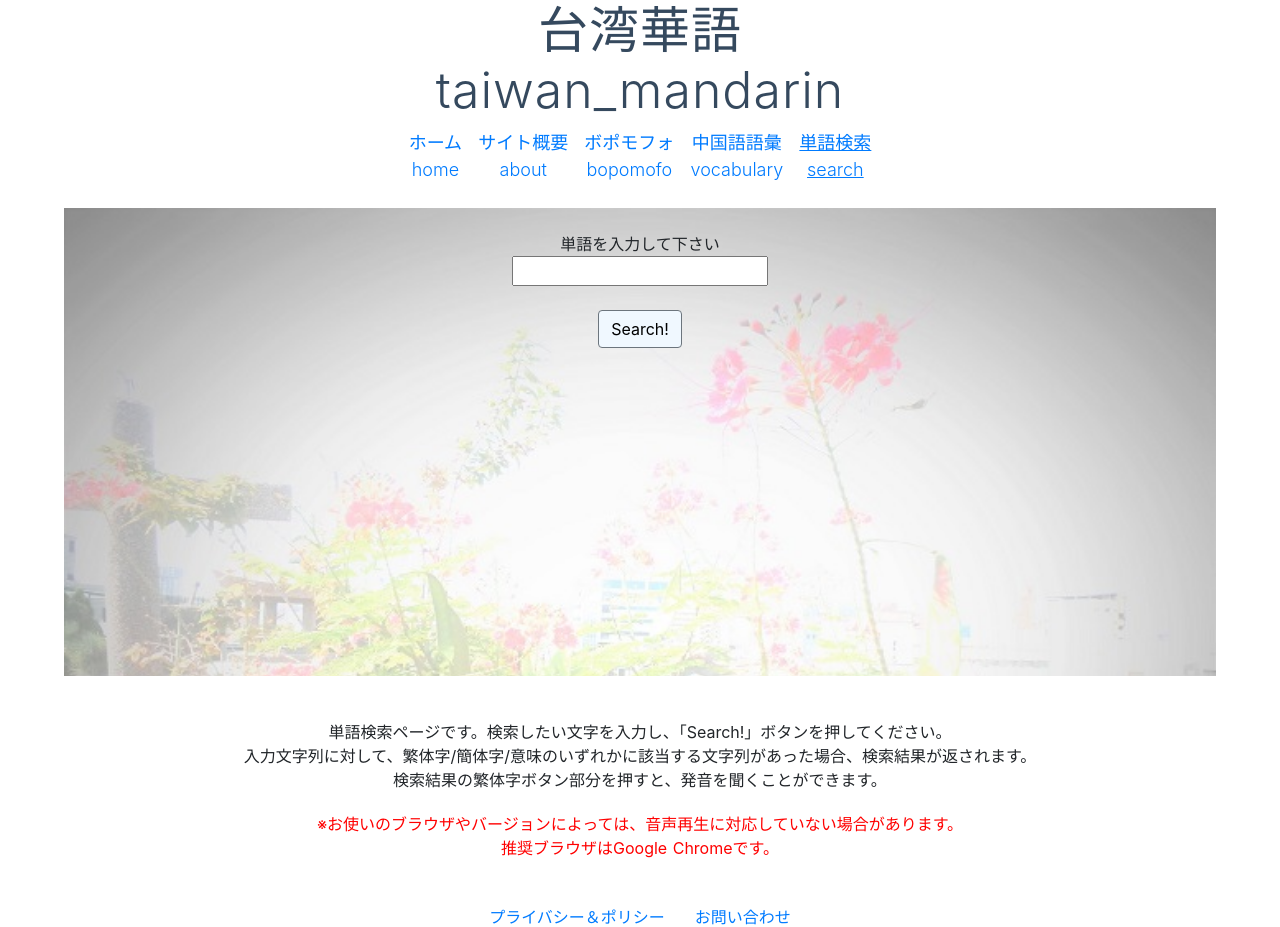
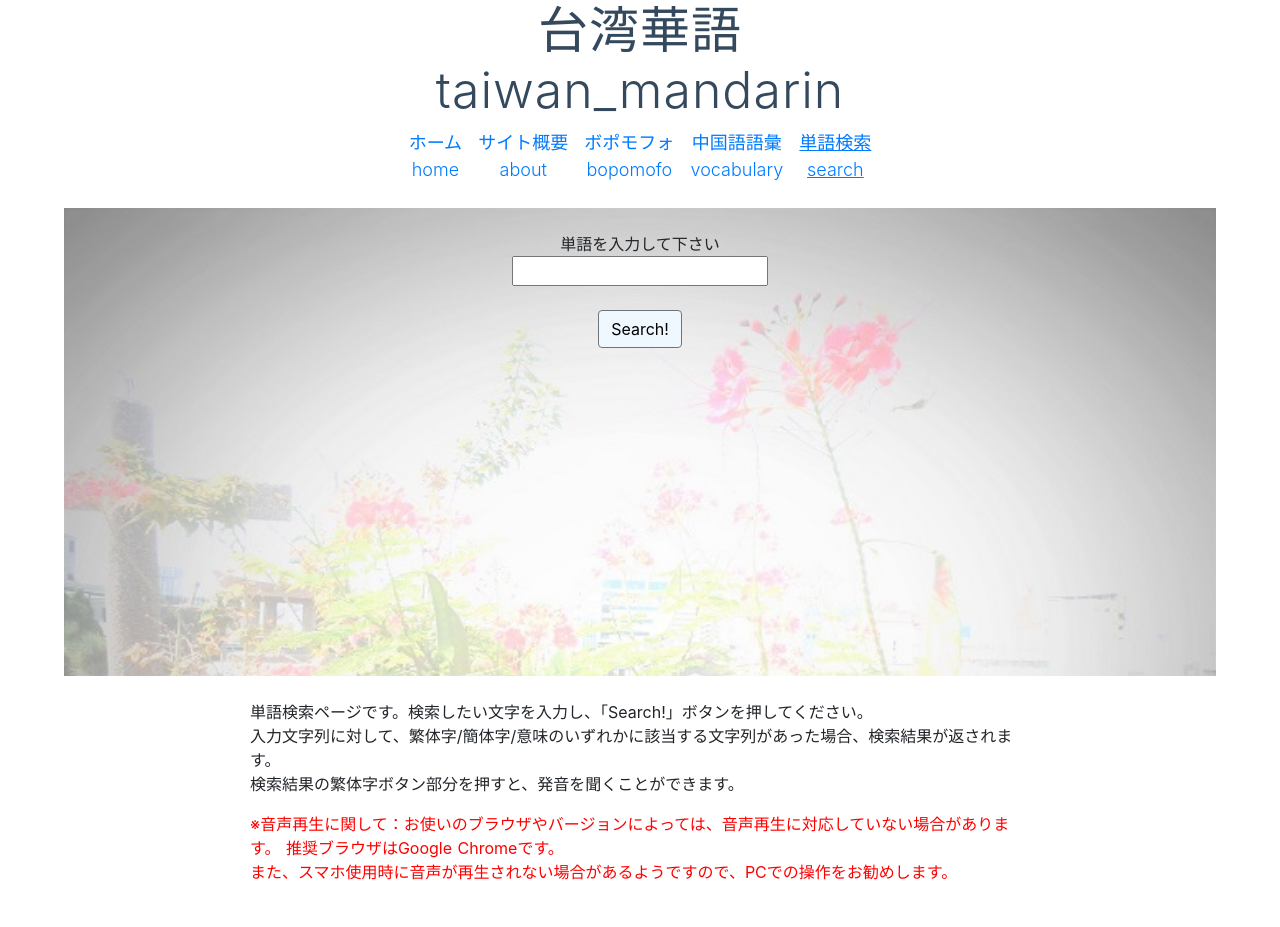
Before and after one commit to MeiIkeda/taiwan-mandarin-learning-web, a Nuxt app: page /search in a window 1280 px wide. Shown: the top 927 px of the page. Built offline with nearby package versions, Linux system fonts and the light colour scheme.

Commit message:
注意書き追加

```diff
--- a/pages/bopomofo/index.vue
+++ b/pages/bopomofo/index.vue
@@ -410,8 +410,8 @@
           各ボポモフォのボタンを押すと、発音を聞くことができます。<br>
         </p>
         <p style="color: red">
-          ※音声再生に関して:お使いのブラウザやバージョンによっては、音声再生に対応していない場合があります。<br>
-          推奨ブラウザはGoogle Chromeです。<br>
+          ※音声再生に関して:お使いのOSやブラウザ/バージョンによっては、音声再生に対応していない場合があります。<br>
+          推奨ブラウザはGoogle Chromeです。また、スマホ使用時に音声が再生されない場合があるようですので、PCでの操作をお勧めします。<br>
         </p>
         <p>
           漢字の意味は何となく分かっても、読み方を知らなければ会話はできません。<br>
--- a/pages/search/index.vue
+++ b/pages/search/index.vue
@@ -169,15 +169,18 @@
     </div>
     <br>
     <div align="center">
-      <p style="margin: 20px">
+      <div class="text-itself-search">
+        <p>
           単語検索ページです。検索したい文字を入力し、「Search!」ボタンを押してください。<br>
           入力文字列に対して、繁体字/簡体字/意味のいずれかに該当する文字列があった場合、検索結果が返されます。<br>
           検索結果の繁体字ボタン部分を押すと、発音を聞くことができます。<br>
         </p>
-      <p style="color: red; margin: 20px">
-        ※お使いのブラウザやバージョンによっては、音声再生に対応していない場合があります。<br>
+        <p style="color: red;">
+          ※音声再生に関して：お使いのブラウザやバージョンによっては、音声再生に対応していない場合があります。
           推奨ブラウザはGoogle Chromeです。<br>
+          また、スマホ使用時に音声が再生されない場合があるようですので、PCでの操作をお勧めします。
         </p>
+      </div>
     </div>
     <!--    <head>-->
     <!--      <script data-ad-client="ca-pub-9333963654003765" async src="https://pagead2.googlesyndication.com/pagead/js/adsbygoogle.js" />-->
@@ -376,6 +379,13 @@
     margin: 0 auto
     @media screen and (max-width : 767px)
       width: 100%
+  .text-itself-search
+    text-align: left
+    margin: 0 250px
+    @media screen and (max-width : 767px)
+      margin: 0 20px
+  //@media screen and (min-width : 1024px)
+  // ここにタブレット・PCの記述
   /* じわっと画像が表示される */
   @keyframes fadeIn  /*上のbody内で呼び出しているアニメーションと名前をそろえる*/
     0% {opacity: 0} /* 始め */
--- a/pages/vocabulary/index.vue
+++ b/pages/vocabulary/index.vue
@@ -214,17 +214,15 @@
         </p>
         <p>
           単語の発音を聞きたいときは「Speak!」、次の単語を見たいときは「Next」、前の単語に戻りたい時は「Back」を押して下さい。<br>
-          <span style="color: red">※お使いのブラウザやバージョンによっては、音声再生に対応していない場合があります。
-            推奨ブラウザはGoogle Chromeです。</span>
-          <br>
         </p>
         <p style="font-weight: bold">
           3). 聞き流し
         </p>
         <p>
-          「AutoStart」を押すと、単語リストを自動再生します。「AutoStop」で、自動再生を終了します。<br>
-          <span style="color: red">※お使いのブラウザやバージョンによっては、音声再生に対応していない場合があります。
-            推奨ブラウザはGoogle Chromeです。</span>
+          「AutoStart」を押すと、単語リストを自動再生します。「AutoStop」で、自動再生を終了します。<br><br>
+          <span style="color: red">※音声再生に関して：お使いのブラウザやバージョンによっては、音声再生に対応していない場合があります。
+            推奨ブラウザはGoogle Chromeです。<br>
+            また、スマホ使用時に音声が再生されない場合があるようですので、PCでの操作をお勧めします。</span>
         </p>
         <p>
           発音記号ボポモフォ/ピンイン  について詳しく知りたい場合は、
```
Lines whose indentation alone changed are shown as unchanged.
